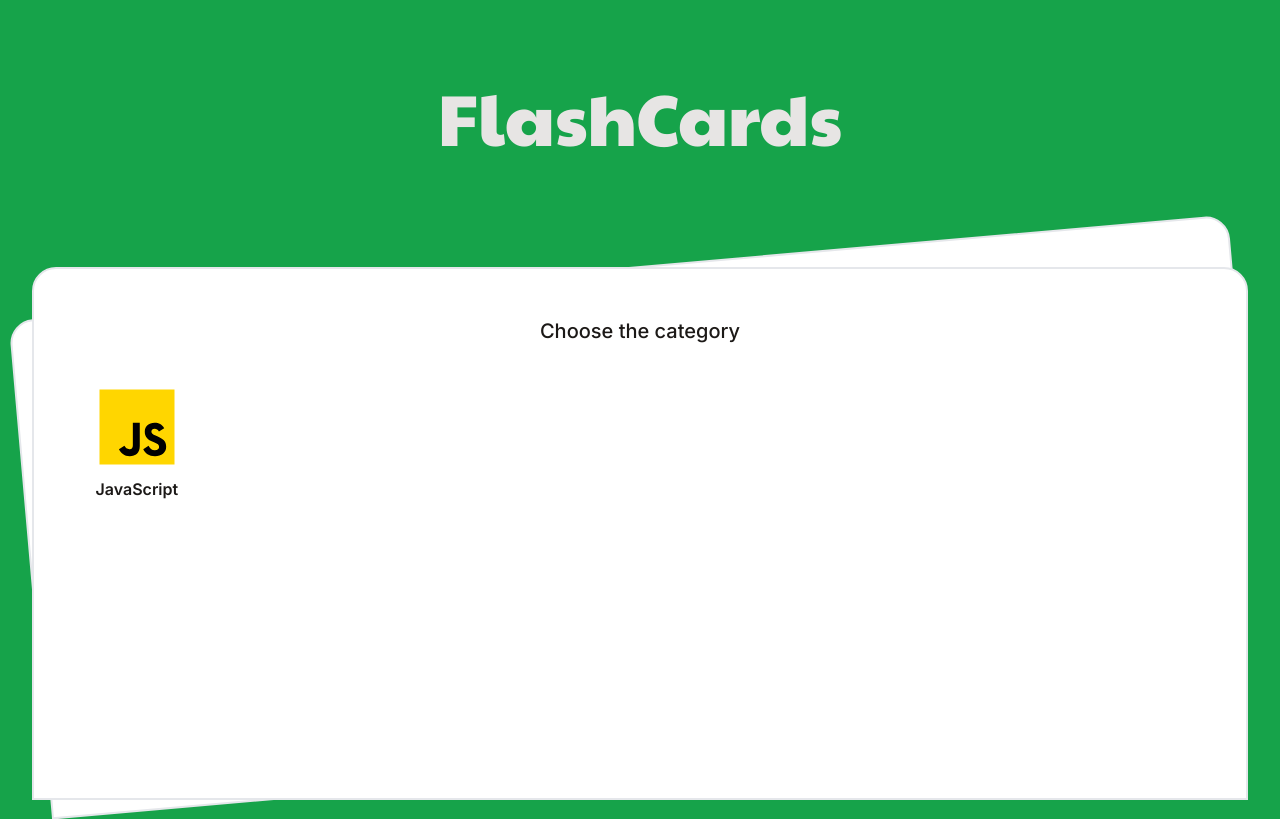
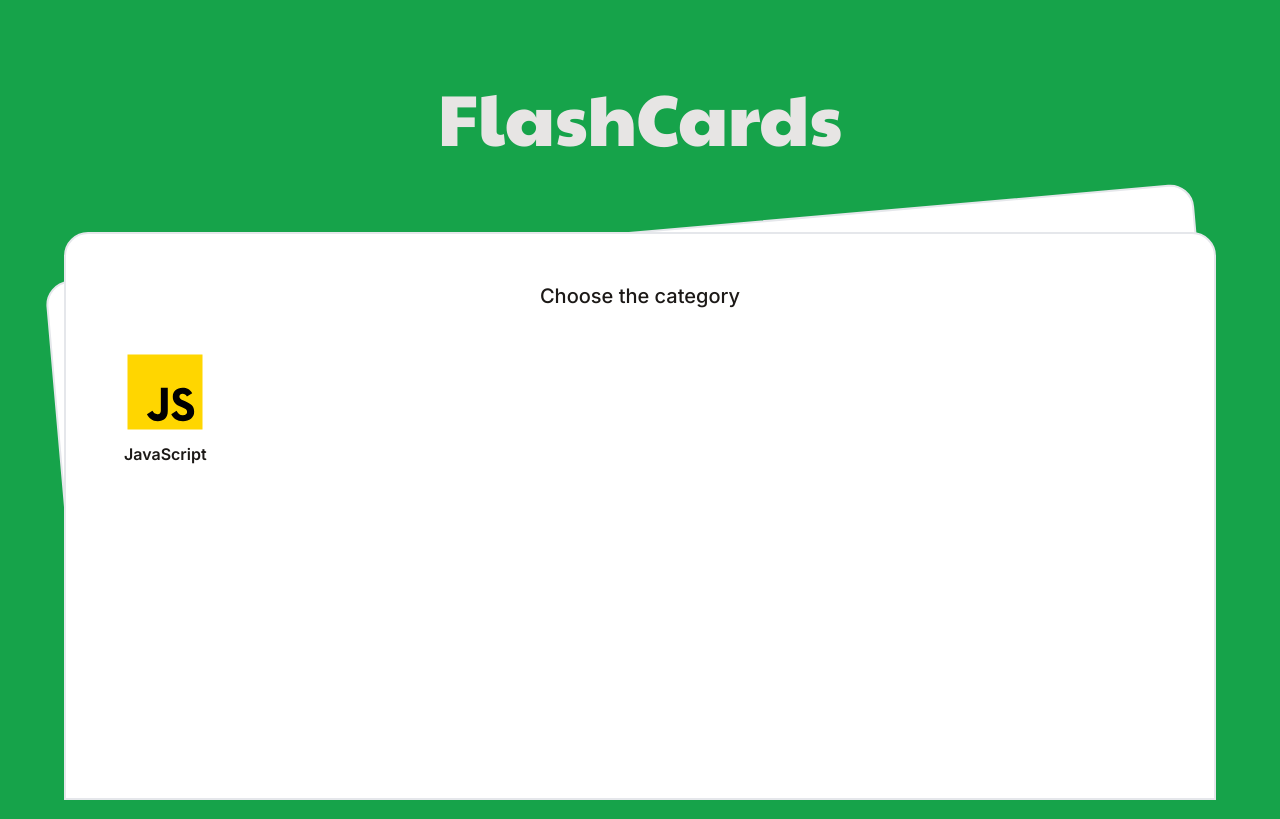
Before and after one commit to DmelladoH/flash-cards-dev, a Next.js app: page / in a window 1280 px wide. Built offline with nearby package versions, Linux system fonts and the light colour scheme.

Commit message:
fix: responsive main page

```diff
--- a/src/app/layout.tsx
+++ b/src/app/layout.tsx
@@ -22,7 +22,7 @@ export default function RootLayout({
   return (
     <html lang="en">
       <body
-        className={`font-sans ${inter.variable} h-screen overflow-x-hidden bg-green-600 text-stone-200`}
+        className={`min-height-100vh font-sans ${inter.variable} overflow-x-hidden bg-green-600 text-stone-200`}
       >
         {children}
       </body>
--- a/src/app/page.tsx
+++ b/src/app/page.tsx
@@ -3,9 +3,9 @@ import { HeroSection } from "~/components/hero-section";
 
 export default async function HomePage() {
   return (
-    <main className="grid h-screen grid-rows-3">
+    <main className=" flashcards-layout h-screen">
       <HeroSection />
-      <div className="relative row-span-2">
+      <div className="relative">
         <CategorySection />
       </div>
     </main>
--- a/src/components/category-section.tsx
+++ b/src/components/category-section.tsx
@@ -4,7 +4,7 @@ import CategoryCard from "./UI/category-card";
 export function CategorySection() {
   return (
     <>
-      <section className="absolute z-20 mx-2 h-full w-[-webkit-fill-available] rounded-t-3xl border-2 bg-white p-12 text-stone-900 md:mx-8">
+      <section className="absolute z-20 mx-2 h-full w-[-webkit-fill-available] rounded-t-3xl border-2 bg-white p-12 text-stone-900 md:mx-16">
         <h2 className="text-center text-lg font-medium md:text-xl">
           Choose the category
         </h2>
@@ -18,7 +18,7 @@ export function CategorySection() {
           </li>
         </ul>
       </section>
-      <div className="transform-bg-card absolute left-0 right-0 top-0 -z-10 mx-1 h-[500px] rounded-t-3xl rounded-br-[21.5rem] border-2 bg-white p-10 md:mx-7"></div>{" "}
+      <div className="transform-bg-card absolute left-0 right-0 top-0 -z-10 mx-1 h-[500px] rounded-t-3xl rounded-br-[21.5rem] border-2 bg-white p-10 md:mx-16"></div>{" "}
     </>
   );
 }
--- a/src/components/hero-section.tsx
+++ b/src/components/hero-section.tsx
@@ -1,6 +1,6 @@
 export function HeroSection() {
   return (
-    <section className="pt-20">
+    <section className="py-20">
       <h1 className=" text-center font-paytone text-5xl md:text-7xl">
         FlashCards
       </h1>
--- a/src/styles/globals.css
+++ b/src/styles/globals.css
@@ -20,3 +20,13 @@ span {
 .featured {
   grid-column: span 2;
 }
+
+.flashcards-layout {
+  display: grid;
+  grid-template-rows: auto 1fr;
+}
+
+.min-height-100vh {
+  min-height: 100vh;
+  min-height: 100dvh;
+}
```
